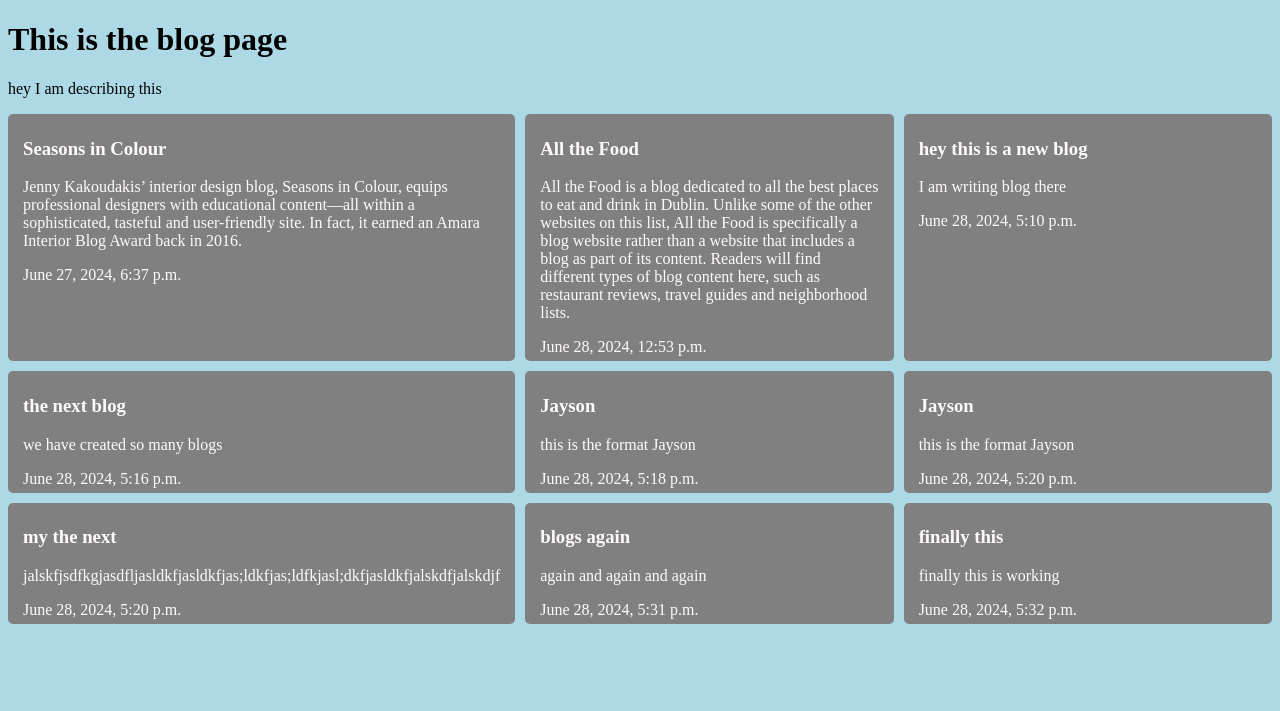
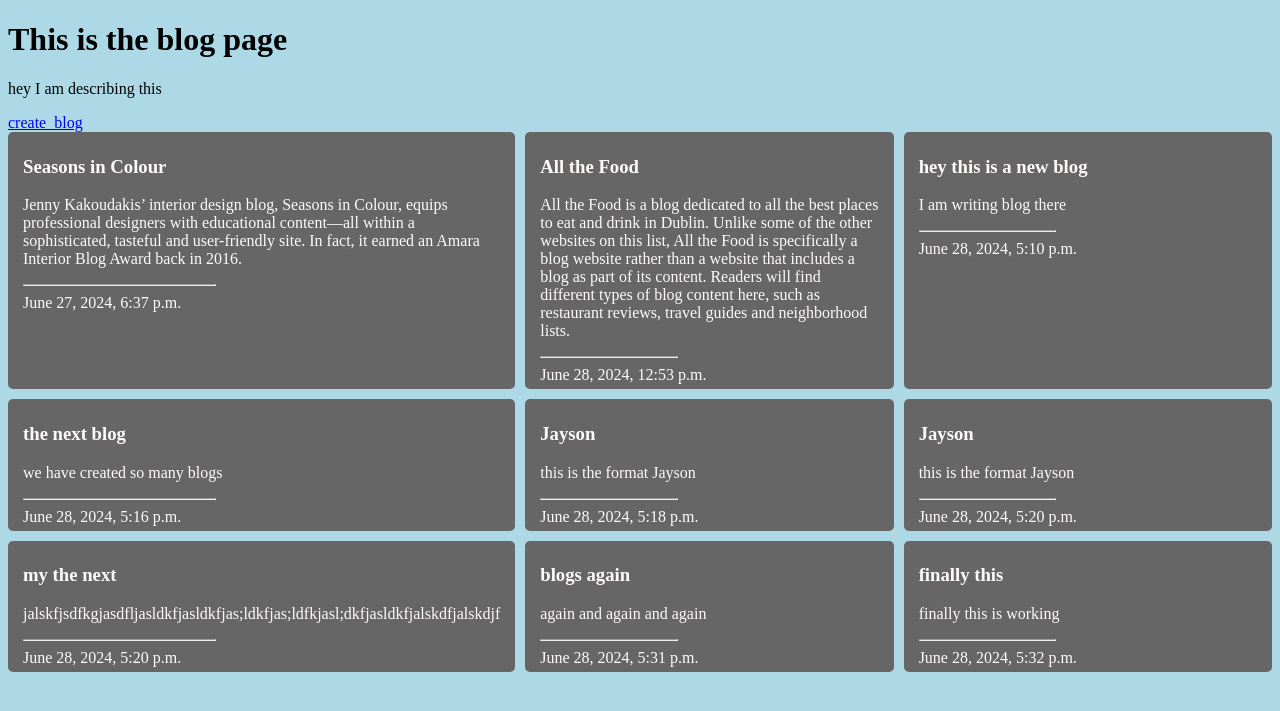
Before and after one commit to AbrorBoqiyev/sale, a Django app: page / in a window 1280 px wide. Shown: the top 711 px of the page. Run offline with Django 5.2, Linux system fonts and the light colour scheme; data comes from the database, SQL or seed files in the repository; both versions use the stored data as it was after the commit.

Commit message:
create-blog

```diff
--- a/savdo/blog/templates/blog.html
+++ b/savdo/blog/templates/blog.html
@@ -7,14 +7,16 @@
 </head>
 <body>
     <h1>{{title}}</h1>
+
     <p>{{description}}</p>
-
+    <a href="{% url "create_blog" %}">create_blog</a>
     <div class="cards">
         {% for i in blogs%}
             <div class="card">
                 <div class="content">
                     <h3>{{i.title}}</h3>
                     <p>{{i.description}}</p>
+                    <hr style="width: 40%; margin-left: 0;">
                     <span>{{i.date_posted}}</span>
                 </div>
             </div>
@@ -34,7 +36,7 @@
     }
     .card{
         width: 100%;
-        background-color: gray;
+        background-color: #666;
         color: snow;
         border-radius: 5px;
     }
--- a/savdo/blog/urls.py
+++ b/savdo/blog/urls.py
@@ -2,5 +2,6 @@ from django.urls import path
 from .views import *
 
 urlpatterns = [
-    path('', blog, name='blog')
+    path('', blogsview, name='blog.html'),
+    path('create_blog', create_blog, name='create_blog'),
 ]
--- a/savdo/blog/views.py
+++ b/savdo/blog/views.py
@@ -1,10 +1,10 @@
-from django.shortcuts import render
+from django.shortcuts import render, redirect
 from .models import Blog
-# from .forms import BlogsForm
+from .forms import BlogsForm
 
 
 
-def blog(request):
+def blogsview(request):
     all_blogs  = Blog.objects.all()
     context = {
         'title': 'This is the blog page',
@@ -12,3 +12,15 @@ def blog(request):
         'blogs': all_blogs
     }
     return render(request, 'blog.html', context)
+
+
+def create_blog(request):
+    if request.method == 'POST':
+        form = BlogsForm(request.POST)
+        if form.is_valid():
+            form.save()
+            return redirect('blog.html')
+    else:
+        form = BlogsForm()
+
+    return render(request, 'create_blog.html', context={'form': form})
```
Also changed, not shown: savdo/blog/templates/create_blog.html (added, +19 -0 lines), savdo/db.sqlite3.
